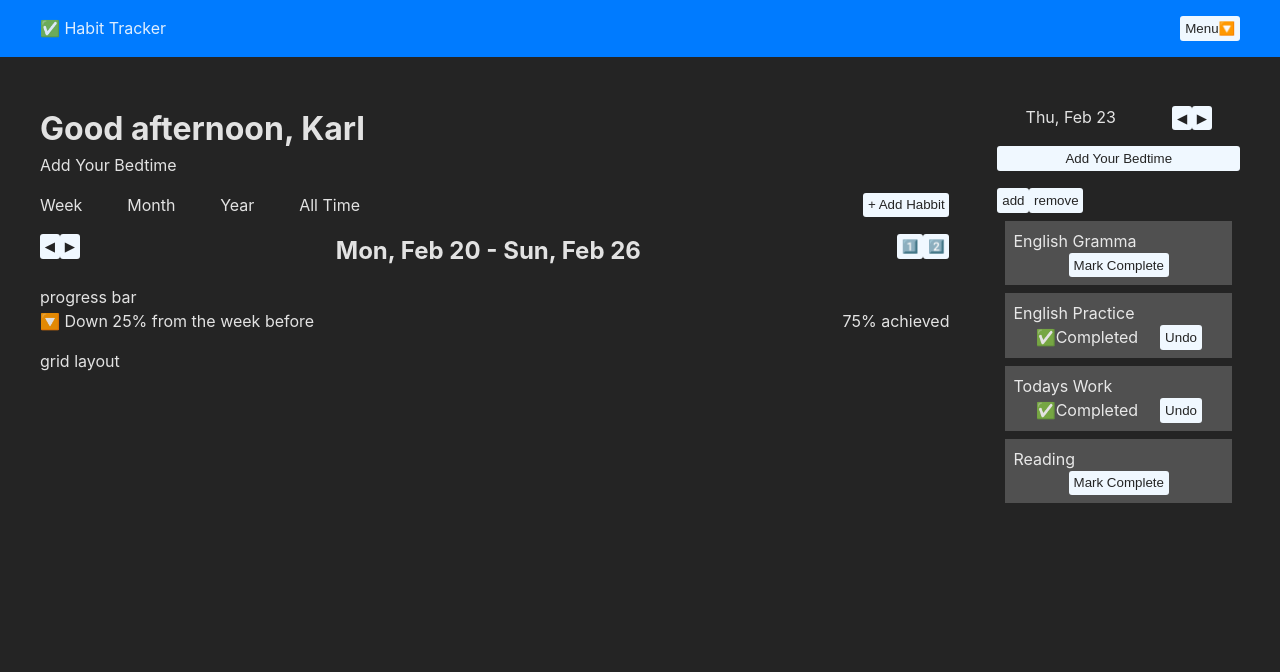
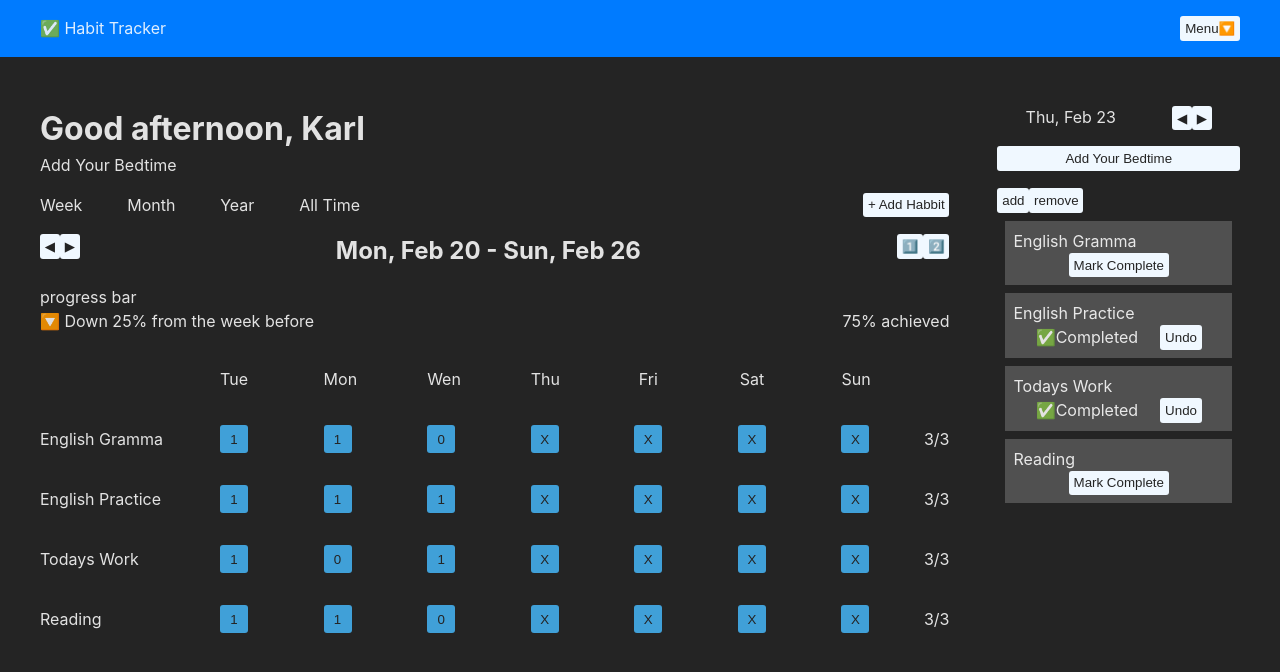
Before and after one commit to blacknii/habit-tracker, a React (Vite) app in the folder habit tracker/: page / in a window 1280 px wide. Shown: the top 672 px of the page. Built offline with nearby package versions, Linux system fonts and the light colour scheme.

Commit message:
dashboard left

```diff
--- a/habit tracker/src/components/dashboard/dashboardLeft/DasboardLeftWeek.jsx
+++ b/habit tracker/src/components/dashboard/dashboardLeft/DasboardLeftWeek.jsx
@@ -1,7 +1,18 @@
 import React from 'react';
 import styles from './DasboardLeftWeek.module.css';
+import DashboardLeftHabit from './DashboardLeftHabit';
+import { useDispatch, useSelector } from "react-redux";
+import {newHabit, removeHabit} from "../../../redux/habits";
+
 
 function DasboardLeftWeek() {
+  const { listOfHabits } = useSelector((state)=> state.habits)
+  const dispatch = useDispatch();
+
+  let curr = new Date()
+  let dayOfTheWeek = curr.getDay() ? curr.getDay() : 7
+
+
   return <div className={styles.container}>
     <div className={styles["main-top"]}>
       <div>
@@ -21,7 +32,24 @@ function DasboardLeftWeek() {
       <p>75% achieved</p>
       </div>
     </div>
-    <p>grid layout</p>
+    <div>
+      <div className={styles.week}>
+        <div></div>
+        <div className={styles.days}>
+          <div className={styles.day}>Tue</div>
+          <div className={styles.day}>Mon</div>
+          <div className={styles.day}>Wen</div>
+          <div className={styles.day}>Thu</div>
+          <di className={styles.day}v>Fri</di>
+          <div className={styles.day}>Sat</div>
+          <div className={styles.day}>Sun</div>
+        </div>
+          <div></div>
+      </div>
+      {listOfHabits.map(habbit => {
+          return <DashboardLeftHabit key={habbit.name} name={habbit.name} startDay={habbit.startDay} lastWeek={habbit.lastWeek} dayOfTheWeek={dayOfTheWeek}/>
+        })}
+    </div>
   </div>
 };
 
--- a/habit tracker/src/components/dashboard/dashboardLeft/DasboardLeftWeek.module.css
+++ b/habit tracker/src/components/dashboard/dashboardLeft/DasboardLeftWeek.module.css
@@ -23,3 +23,24 @@
   justify-content: space-between;
   width: 100%;
 }
+
+.week {
+  display: grid;
+  grid-template-columns: 11.25rem 1fr 5rem;
+  height: 3.75rem;
+}
+
+.days {
+  display: flex;
+  justify-content: space-between;
+  align-items: center;
+}
+
+.day {
+  height: 1.75rem;
+  width: 1.75rem;
+  font-size: 16px;
+  display: flex;
+  justify-content: space-evenly;
+  align-items: center;
+}
--- /dev/null
+++ b/habit tracker/src/components/dashboard/dashboardLeft/DashboardLeftHabit.jsx
@@ -0,0 +1,31 @@
+import React from 'react';
+import styles from './DashboardLeftHabit.module.css';
+import { useDispatch } from "react-redux";
+import {completionsSwitch} from "../../../redux/habits"
+
+function DashboardLeftHabit(props) {
+  const reversedArr = [...props.lastWeek].reverse()
+  const dispatch = useDispatch();
+  const lastIndex = props.lastWeek.length - 1
+
+
+  return <div className={styles.week}>
+    <div className={styles.days}>
+    <p>{props.name}</p>
+    </div>
+    <div className={styles.days}>
+    <button className={styles.day} onClick={() => dispatch(completionsSwitch([props.name, lastIndex - props.dayOfTheWeek + 1]))}>{props.dayOfTheWeek-1 >= 0 ? reversedArr[props.dayOfTheWeek-1] : "X"}</button>
+    <button className={styles.day} onClick={() => dispatch(completionsSwitch([props.name, lastIndex - props.dayOfTheWeek + 2]))}>{props.dayOfTheWeek-2 >= 0 ? reversedArr[props.dayOfTheWeek-2] : "X"}</button>
+    <button className={styles.day} onClick={() => dispatch(completionsSwitch([props.name, lastIndex - props.dayOfTheWeek + 3]))}>{props.dayOfTheWeek-3 >= 0 ? reversedArr[props.dayOfTheWeek-3] : "X"}</button>
+    <button className={styles.day} onClick={() => dispatch(completionsSwitch([props.name, lastIndex - props.dayOfTheWeek + 4]))}>{props.dayOfTheWeek-4 >= 0 ? reversedArr[props.dayOfTheWeek-4] : "X"}</button>
+    <button className={styles.day} onClick={() => dispatch(completionsSwitch([props.name, lastIndex - props.dayOfTheWeek + 5]))}>{props.dayOfTheWeek-5 >= 0 ? reversedArr[props.dayOfTheWeek-5] : "X"}</button>
+    <button className={styles.day} onClick={() => dispatch(completionsSwitch([props.name, lastIndex - props.dayOfTheWeek + 6]))}>{props.dayOfTheWeek-6 >= 0 ? reversedArr[props.dayOfTheWeek-6] : "X"}</button>
+    <button className={styles.day} onClick={() => dispatch(completionsSwitch([props.name, lastIndex - props.dayOfTheWeek + 7]))}>{props.dayOfTheWeek-7 >= 0 ? reversedArr[props.dayOfTheWeek-7] : "X"}</button>
+    </div>
+    <div className={styles["row-end"]}>
+    <p>3/{props.dayOfTheWeek}</p>
+    </div>
+  </div>
+};
+
+export default DashboardLeftHabit;
--- /dev/null
+++ b/habit tracker/src/components/dashboard/dashboardLeft/DashboardLeftHabit.module.css
@@ -0,0 +1,23 @@
+.week {
+  display: grid;
+  grid-template-columns: 11.25rem 1fr 5rem;
+  height: 3.75rem;
+}
+
+.days {
+  display: flex;
+  justify-content: space-between;
+  align-items: center;
+}
+
+.row-end {
+  display: flex;
+  justify-content: flex-end;
+  align-items: center;
+}
+
+.day {
+  height: 1.75rem;
+  width: 1.75rem;
+  background-color: rgb(64, 160, 216);
+}
--- a/habit tracker/src/components/dashboard/dashboardRight/DashboardRight.jsx
+++ b/habit tracker/src/components/dashboard/dashboardRight/DashboardRight.jsx
@@ -1,7 +1,7 @@
 import React from "react";
 import styles from "./DashboardRight.module.css";
 import { useDispatch, useSelector } from "react-redux";
-import {newHabit, removeHabit} from "../../../redux/habits"
+import {newHabit, removeHabit} from "../../../redux/habits";
 import DashboardRightHabit from "./DashboardRightHabit";
 
 function DashboardRight() {
--- a/habit tracker/src/redux/habits.js
+++ b/habit tracker/src/redux/habits.js
@@ -7,6 +7,7 @@ const dD = {
 };
 
 const initialState = {
+  stateOfTheWeek: 12,
   listOfHabits: [
     {
       name: "English Gramma",
@@ -43,7 +44,11 @@ export const counterSlice = createSlice({
     },
     completionsSwitch: (state, action) => {
       state.listOfHabits.map((habbit) => {
-        if (habbit.name === action.payload[0])
+        console.log(habbit.lastWeek.length);
+        if (
+          habbit.name === action.payload[0] &&
+          habbit.lastWeek.length - 1 >= action.payload[1]
+        )
           habbit.lastWeek[action.payload[1]]
             ? (habbit.lastWeek[action.payload[1]] = 0)
             : (habbit.lastWeek[action.payload[1]] = 1);
```
